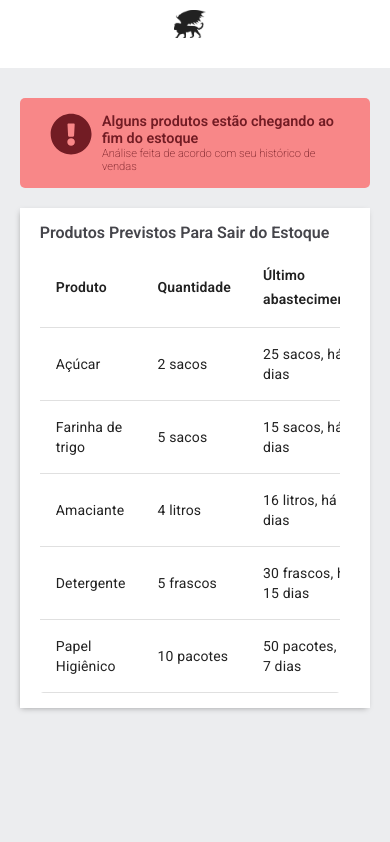
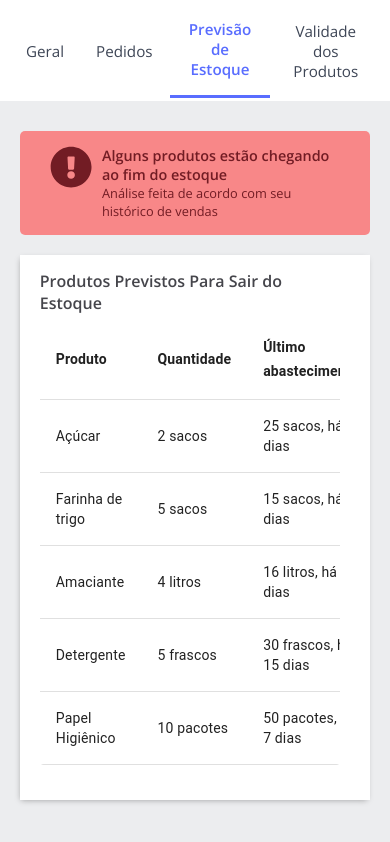
Before and after one commit to manticorasolution/manticora-dashboard, a React (Create React App) app: page /estoque in a window 390 px wide. Shown: the top 842 px of the page. Built offline with nearby package versions, Linux system fonts and the light colour scheme; the HTML template or start-up script is replaced by a standard one.

Commit message:
chore: change header responsive layout, add font Open Sans, change order cards responsive layout

```diff
--- a/public/index.html
+++ b/public/index.html
@@ -13,33 +13,13 @@
 		<link rel="icon" type="image/png" sizes="32x32" href="%PUBLIC_URL%/favicon-32x32.png">
 		<link rel="icon" type="image/png" sizes="16x16" href="%PUBLIC_URL%/favicon-16x16.png">
 		<link rel="manifest" href="%PUBLIC_URL%/site.webmanifest">
-    <!--
-      manifest.json provides metadata used when your web app is installed on a
-      user's mobile device or desktop. See https://developers.google.com/web/fundamentals/web-app-manifest/
-    -->
-    <!--
-      Notice the use of %PUBLIC_URL% in the tags above.
-      It will be replaced with the URL of the `public` folder during the build.
-      Only files inside the `public` folder can be referenced from the HTML.
+		<link href="https://fonts.googleapis.com/css2?family=Open+Sans:ital,wght@0,400;0,600;0,700;1,300&display=swap" rel="stylesheet">
 
-      Unlike "/favicon.ico" or "favicon.ico", "%PUBLIC_URL%/favicon.ico" will
-      work correctly both with client-side routing and a non-root public URL.
-      Learn how to configure a non-root public URL by running `npm run build`.
-    -->
     <title>Painel inteligente - Manticora</title>
   </head>
   <body>
     <noscript>You need to enable JavaScript to run this app.</noscript>
     <div id="root"></div>
-    <!--
-      This HTML file is a template.
-      If you open it directly in the browser, you will see an empty page.
 
-      You can add webfonts, meta tags, or analytics to this file.
-      The build step will place the bundled scripts into the <body> tag.
-
-      To begin the development, run `npm start` or `yarn start`.
-      To create a production bundle, use `npm run build` or `yarn build`.
-    -->
   </body>
 </html>
--- a/src/components/Alert/styles.js
+++ b/src/components/Alert/styles.js
@@ -19,7 +19,7 @@ const Container = styled.div`
 		grid-area: title;
 	}
 	.subtitle {
-		font-size: 0.7rem;
+		font-size: 0.8rem;
 		font-weight: 200;
 		grid-area: subtitle;
 	}
--- a/src/components/AltBoard/index.js
+++ b/src/components/AltBoard/index.js
@@ -39,6 +39,7 @@ const SecundaryBoard = ({ page }) => {
 				className={alerts[page].className}
 				title={alerts[page].title}
 				subtitle={alerts[page].subtitle}
+				redirectTo="#"
 			/>
 			<Card
 				className='in-alert-products'
--- a/src/components/Card/index.js
+++ b/src/components/Card/index.js
@@ -46,7 +46,7 @@ const Card = ({
 						<img className="avatar" alt="avatar" src={orders.avatar} />
 					</div>
 
-					<h1 className="title" id="order-title">
+					<h1 className="title">
 						<b>{title}</b>
 					</h1>
 
@@ -77,9 +77,9 @@ const Card = ({
 					<div className="orders-list">
 						<ul>
 							{orders.list.map(item => (
-								<div>
-									<FaArrowRight size="1rem" color="#45454b" />
-									<li key={item} >{item}</li>
+								<div key={item}>
+									<FaArrowRight size="1rem" color="#45454b" className="arrow" />
+									<li>{item}</li>
 								</div>
 							))}
 						</ul>
--- a/src/components/Card/styles.js
+++ b/src/components/Card/styles.js
@@ -19,7 +19,7 @@ const Container = styled.div`
 
 		p {
 			margin-top: 5px;
-			font-size: 0.7rem;
+			font-size: 0.8rem;
 			font-weight: 200;
 			color: grey;
 
@@ -33,7 +33,7 @@ const Container = styled.div`
 		color: #596dff;
 
 		@media(max-width: 600px) {
-			padding: 0 10px
+			padding: 10px 0
 		}
 
 	}
@@ -67,7 +67,17 @@ const Container = styled.div`
 		}
 		padding: 10px 1px 10px 1px;
 
+		@media(max-width: 600px) {
+			width: 100%
+		}
+
 	}
+
+	/* .arrow {
+		@media(max-width: 650px) {
+			display: none;
+		}
+	} */
 
 	.address {
 		padding: 20px 0;
@@ -98,9 +108,9 @@ const Container = styled.div`
 			display: flex;
 			justify-content: center;
 
-			@media(max-width: 600px) {
+			/* @media(max-width: 600px) {
 				display: none;
-			}
+			} */
 		}
 
 		h1 {
--- a/src/components/Header/styles.js
+++ b/src/components/Header/styles.js
@@ -12,7 +12,10 @@ const Container = styled.div`
 
 	@media(max-width: 600px) {
 		display: flex;
-		flex-direction: column;
+		width: 100%;
+		height: 12vh;
+		padding: 0 10px;
+		overflow-x: scroll;
 	}
 `;
 
@@ -22,7 +25,7 @@ const HeaderLogo = styled.div`
 	justify-content: space-between;
 
 	@media(max-width: 600px) {
-		justify-content: center;
+		display: none;
 	}
 
 	img {
@@ -52,8 +55,10 @@ const HeaderButtons = styled.div`
 		justify-content: space-between;
 
 		@media(max-width: 600px) {
-		display: none;
-		flex-direction: column;
+		display: flex;
+		flex-direction: row;
+		align-items: center;
+		overflow-x: scroll;
 	}
 
 		li {
@@ -61,6 +66,9 @@ const HeaderButtons = styled.div`
 			margin: 0 1px;
 			font-size: 0.95rem;
 			cursor: pointer;
+			text-align: center;
+			height: 100%;
+
 			a {
 				text-decoration: none;
 				color: inherit;
--- a/src/components/OrdersBoard/index.js
+++ b/src/components/OrdersBoard/index.js
@@ -5,7 +5,7 @@ import Card from '../Card';
 const orders = [
 	{
 		name: 'Adelino Cruz',
-		list: ['1 litro de leite integral', '1 pacote de farinha de trigo', '6 ovos'],
+		list: ['1L de leite', '1 pacote de farinha de trigo', '6 ovos'],
 		address: 'Rua da Paz, 21',
 		avatar: 'https://avataaars.io/?avatarStyle=Circle&topType=ShortHairSides&accessoriesType=Kurt&hairColor=BlondeGolden&facialHairType=MoustacheMagnum&facialHairColor=BlondeGolden&clotheType=ShirtCrewNeck&clotheColor=Pink&eyeType=WinkWacky&eyebrowType=UnibrowNatural&mouthType=Serious&skinColor=DarkBrown'
 	},
@@ -46,7 +46,7 @@ const OrdersBoard = () => {
 			<div className="cards-wrapper">
 				<div className='cards'>
 					{orders.map(order => (
-						<Card isOrder={true} orders={order} title={order.name} className="card" />
+						<Card key={order.name} isOrder={true} orders={order} title={order.name} className="card" />
 					))}
 				</div>
 			</div>
--- a/src/components/OrdersBoard/styles.js
+++ b/src/components/OrdersBoard/styles.js
@@ -51,7 +51,7 @@ const Container = styled.div`
 
 		@media(max-width: 600px) {
 		display: flex;
-		flex-direction: row;
+		flex-direction: column;
 		height: 100%;
 		/* width: 100%; */
 		/* overflow-x: scroll; */
@@ -62,9 +62,11 @@ const Container = styled.div`
 		.card {
 			@media(max-width: 600px) {
 			display: flex;
-			text-align: center;
+			text-align: flex-start;
+			justify-content: flex-end;
 			/* flex-direction: column; */
 			height: 50vh;
+			width: 500px;
 			margin: 10px;
 		}
 	}
--- a/src/styles/global.js
+++ b/src/styles/global.js
@@ -1,8 +1,6 @@
 import { createGlobalStyle } from 'styled-components';
 
 export default createGlobalStyle`
-	@import url('https://fonts.googleapis.com/css2?family=Roboto:wght@200;300;400;500;600&display=swap');
-
 	* {
 		margin: 0;
 		padding: 0;
@@ -16,7 +14,7 @@ export default createGlobalStyle`
 	}
 
 	body {
-		font-family: 'Roboto', sans-serif;
+		font-family: 'Open Sans', sans-serif;
 		background: #ecedef;
 		color: #45454b;
 		-webkit-font-smoothing: antialiased !important;
```
